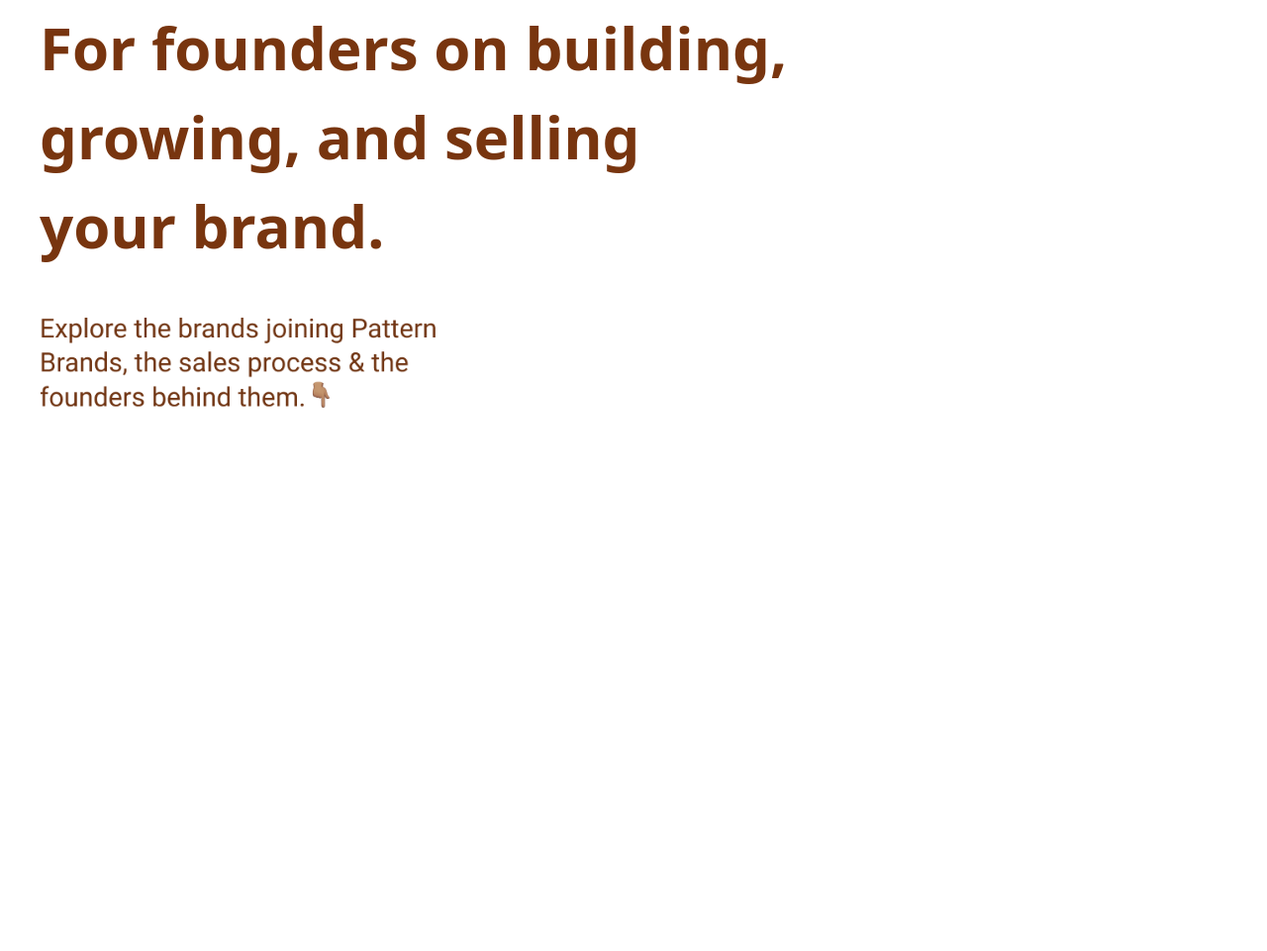
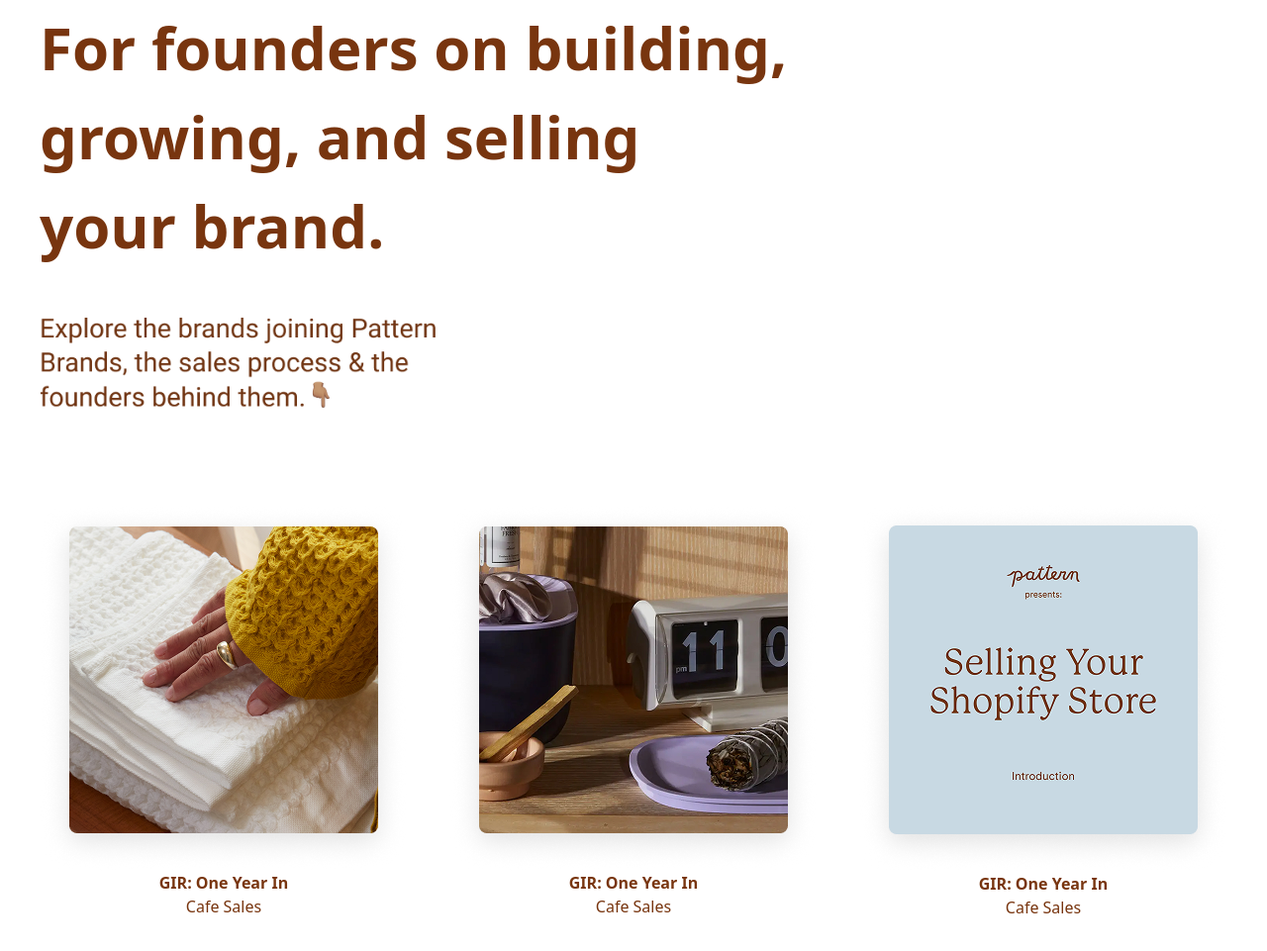
Before and after one commit to umar-jon/Exam, a website: page src/index.html in a window 1280 px wide. Shown: the part 155-1116 px from the top of the page at 99% size. Before the commit the page ends 800 px from the top, so only its background shows below. Drawn offline with nearby package versions, Linux system fonts and the light colour scheme; files that its build step writes are made by us from their sources.

Commit message:
add section 1

```diff
--- a/src/index.html
+++ b/src/index.html
@@ -23,7 +23,23 @@
 </header>
 
 <main class="text-amber-900  px-10 py-12">
-
+ <section class="flex flex-col justify-between items-center xl:flex-row">
+<div class="text-center">
+        <img src="../IMAGE (2).png" alt="">
+        <p class="font-bold ">GIR: One Year In </p>
+        <p>Cafe Sales</p>
+    </div>
+    <div class="text-center">
+        <img src="../IMAGE (4).png" alt="">
+        <p class="font-bold ">GIR: One Year In </p>
+        <p>Cafe Sales</p>
+    </div>
+    <div class="text-center">
+        <img src="../IMAGE (3).png" alt="">
+        <p class="font-bold ">GIR: One Year In </p>
+        <p>Cafe Sales</p>
+    </div>
+ </section>
 </main>
 </div>
 </body>
```
